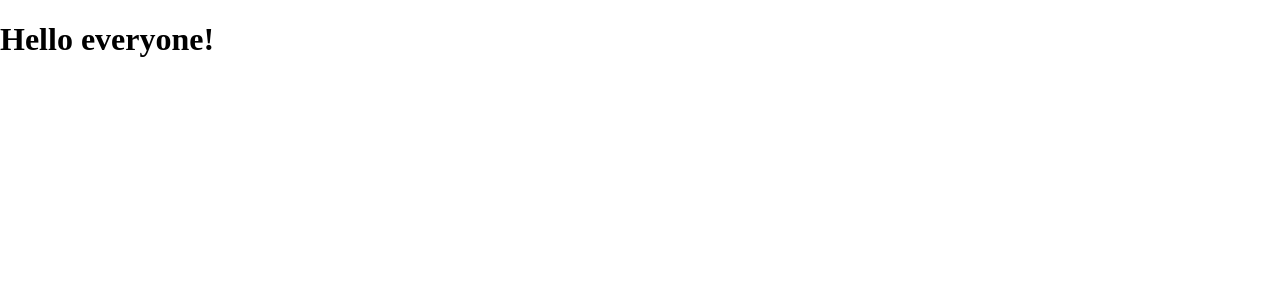
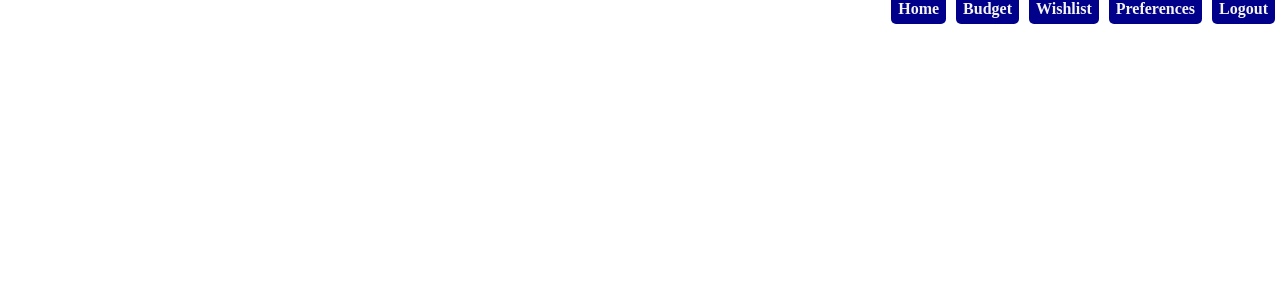
Before and after one commit to mdoudy90/alt-budget, a React (Create React App) app in the folder client/: page / in a window 1280 px wide. Shown: the top 300 px of the page. Built offline with nearby package versions, Linux system fonts and the light colour scheme; the HTML template or start-up script is replaced by a standard one.

Commit message:
add modularized front-end pages for budget app

```diff
--- /dev/null
+++ b/babel.config.json
@@ -0,0 +1,6 @@
+{
+  "presets": [
+    "@babel/env",
+    "@babel/react"
+]
+}
--- a/client/src/App.jsx
+++ b/client/src/App.jsx
@@ -1,8 +1,117 @@
 import React from "react";
+import Login from "./Login";
+import SignUp from "./SignUp";
+import Budget from "./Budget";
+import Preferences from "./Preferences";
+import Wishlist from "./Wishlist"
+import axios from 'axios';
 
 class App extends React.Component {
+  constructor(props) {
+    super(props);
+    this.state = {
+      view: "signup",
+      loggedIn: true,
+    };
+    this.sendLogin = this.sendLogin.bind(this);
+    this.changeView = this.changeView.bind(this);
+    this.logout = this.logout.bind(this);
+  }
+
+  componentDidMount() {
+    if (!this.state.loggedIn) {
+      this.setState({
+        view: "login",
+      });
+    } else {
+      this.setState({
+        view: "home",
+      });
+    }
+  }
+
+  sendLogin() {
+    axios.post('/users', {
+      params: {
+        username: this.state.username,
+        password: this.state.password
+      }
+    })
+    .then(() => {
+      this.setState({
+        loggedIn: true
+      })
+    })
+    .catch(err => {
+      console.error(err);
+      alert("Incorrect username or password");
+      sendStatus(403)
+    })
+  }
+
+  getBudget() {
+    //axios.get(endpoint for budgets?)
+  }
+
+  changeView(option) {
+    this.setState({
+      view: option,
+    });
+  }
+
+  renderView() {
+    const { view } = this.state;
+    switch (view) {
+      case "signup": {
+        return <SignUp />;
+      }
+      case "budget": {
+        return <Budget />;
+      }
+      case "login": {
+        return <Login sendLogin={this.sendLogin}/>;
+      }
+      case "preferences": {
+        return <Preferences />;
+      }
+      case "wishlist": {
+        return <Wishlist />;
+      }
+      case 'home': {
+        return <Budget />
+      }
+    }
+  }
+
+  logoutButton () {
+    const isLoggedIn = this.state.loggedIn;
+    if (isLoggedIn) {
+      return <span className="logout nav" onClick={() => {this.logout()}}>Logout</span>
+    } else {
+      return <span className="signup nav" onClick={() => this.changeView('signup')}>Sign Up</span>
+    }
+  }
+
+  logout() {
+    //dump session;
+    this.setState({
+      view: 'home'
+    })
+  }
+
   render() {
-    return <h1>Hello everyone!</h1>;
+    return (
+      <div>
+        <div className="navbar">
+          <span className="home nav" onClick={() => this.changeView('home')}>Home</span>
+          <span className="budget nav" onClick={() => this.changeView('budget')}>Budget</span>
+          <span className="wishlist nav" onClick={() => this.changeView('wishlist')}>Wishlist</span>
+          <span className="preferences nav" onClick={() => this.changeView('preferences')}>Preferences</span>
+          {this.logoutButton()}
+        </div>
+        <div className="home">{this.renderView()}</div>
+      </div>
+    );
   }
 }
 
--- /dev/null
+++ b/client/src/Budget.jsx
@@ -0,0 +1,48 @@
+import React from "react";
+
+//should be stateful, will render view based on state
+
+class Budget extends React.Component {
+  constructor(props) {
+    super(props);
+    this.state = {
+      view: "input",
+      item: ''
+    };
+    this.handleChange = this.handleChange.bind(this);
+  }
+
+  // renderView() {
+  //   switch (view) {
+  //     case "budget": {
+  //       //return budget google-reacts
+  //     }
+  //     case "input": {
+  //       //return input form below
+  //     }
+  //   }
+  // }
+
+  handleChange() {
+    const target = event.target;
+    const value = target.value;
+    const name = target.name;
+    this.setState({
+      [item]: value
+    })
+  }
+
+  render() {
+    return (
+      <div className="budgetform">Let's create a budget!
+        <form>
+          <label>
+            <input type="text" onChange={() => this.handleChange}></input>
+          </label>
+        </form>
+      </div>
+    );
+  }
+}
+
+export default Budget;
--- /dev/null
+++ b/client/src/Login.jsx
@@ -0,0 +1,41 @@
+import React from "react";
+import axios from 'axios';
+
+class Login extends React.Component {
+  constructor(props) {
+    super(props);
+    this.state = {
+      username: '',
+      password: '',
+    };
+    this.handleChange = this.handleChange.bind(this);
+  }
+
+  handleChange() {
+    const target = event.target;
+    const value = target.value;
+    const name = target.name;
+    this.setState({
+      [name]: value
+    })
+  }
+
+  render() {
+    return (
+      <div className='login'>
+        <h1>Please Log In:</h1>
+        <form>
+          <label>Username:{'  '}
+            <input name='username' type='text' onChange={this.handleChange} />
+          </label>{'    '}
+          <label>Password:{'  '}
+            <input name='password' type='text' onChange={this.handleChange} />
+          </label>
+          <button onClick={() => this.sendLogin()}>Submit</button>
+        </form>
+      </div>
+    )
+  }
+}
+
+export default Login;
--- /dev/null
+++ b/client/src/Preferences.jsx
@@ -0,0 +1,9 @@
+import React from "react";
+
+const Preferences = (props) => (
+  <div className='preference-list'>
+    <h2>Preferences</h2>
+  </div>
+);
+
+export default Preferences;
--- /dev/null
+++ b/client/src/SignUp.jsx
@@ -0,0 +1,70 @@
+import React from "react";
+
+class SignUp extends React.Component {
+  constructor(props) {
+    super(props);
+    this.state = {
+      username: "",
+      password: "",
+      email: '',
+      firstName: '',
+      lastName: '',
+    };
+    this.handleChange = this.handleChange.bind(this);
+    this.addUser = this.addUser.bind(this);
+  }
+
+  addUser() {
+    //axios.post('/users', {
+    // params: {
+      // email: this.state.email,
+      // username: this.state.username,
+      // password: this.state.password,
+      // firstName: this.state.firstName,
+      // lastName: this.state.lastName,
+    // })
+  }
+
+  handleChange() {
+    const target = event.target;
+    const value = target.value;
+    const name = target.name;
+    this.setState({
+      [name]: value,
+    });
+  }
+
+  render() {
+    return (
+      <div className="signup">
+        <h1>Welcome to Alt-Budget!</h1>
+        <h2>Please select a username and password:</h2>
+        <form>
+          <label>
+            Username:{'  '}
+            <input name="username" type="text" value='username' onChange={this.handleChange} />
+          </label>{'    '}
+          <label><br/>
+            Password:{'  '}
+            <input name="password" type="text" value='password' onChange={this.handleChange} />
+          </label>
+          <label><br/><br/>
+            E-Mail:{'  '}
+            <input name="email" type="text" value='email' onChange={this.handleChange} />
+          </label>
+          <label><br/><br/>
+            First Name:{'  '}
+            <input name="firstName" type="text" value='firstName' onChange={this.handleChange} />
+          </label>
+          <label><br/>
+            Last Name:{'  '}
+            <input name="lastName" type="text" value='lastName' onChange={this.handleChange} />
+          </label><br/><br/>
+          <button onClick={() => this.addUser}>Submit</button>
+        </form>
+      </div>
+    );
+  }
+}
+
+export default SignUp;
--- /dev/null
+++ b/client/src/Wishlist.jsx
@@ -0,0 +1,9 @@
+import React from "react";
+
+const Wishlist = (props) => (
+  <div className='wishlist-list'>
+    <h1>My Wishlist</h1>
+  </div>
+);
+
+export default Wishlist;
--- a/client/src/styles.css
+++ b/client/src/styles.css
@@ -2,3 +2,39 @@ body {
   margin: 0;
   padding: 0;
 }
+
+.navbar {
+  float:right;
+}
+
+.nav{
+  background-color: darkblue;
+  border-radius: 5px;
+  margin: 5px;
+  padding: 7px;
+  color: whitesmoke;
+  font-weight: bold;
+}
+
+.nav:hover {
+  background-color: purple;
+  cursor: pointer;
+}
+
+.login {
+  border: solid 2px;
+  border-radius: 5px;
+  margin: 3%;
+  padding: 2%;
+  width: 50%;
+  position: fixed;
+  top: 20%;
+  left: 20%;
+  transform: translate(-40%, -30%);
+}
+
+.budgetform {
+  top: 20%;
+  left: 20%;
+  transform: translate(-40%, -30%);
+}
```
Also changed, not shown: 3 other files (tests, documents, lock files or other folders).
